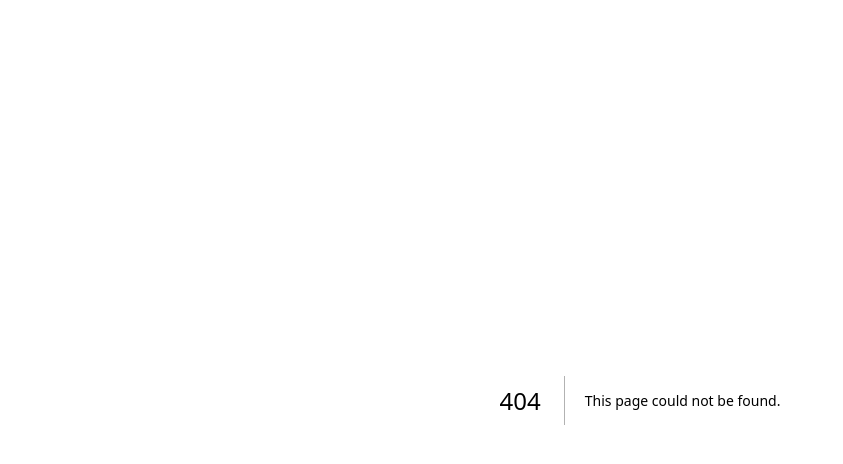
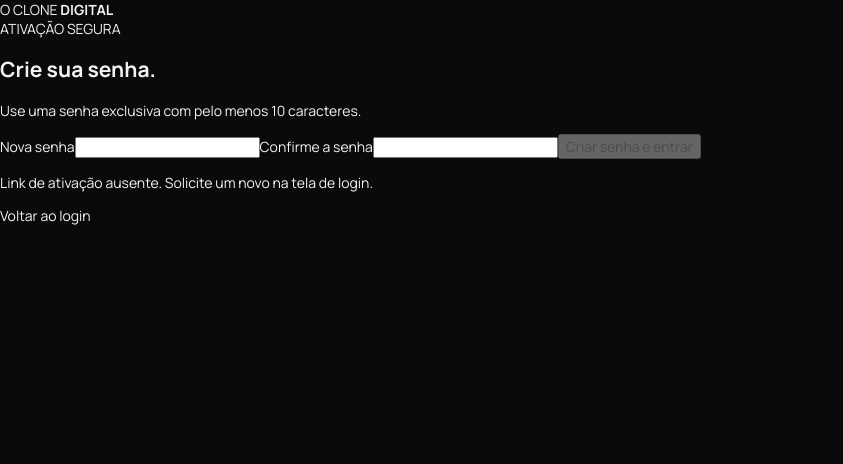
Before and after one commit to oLuiixz/o-clone-digital, a Next.js app: page /ativar in a window 1280 px wide. Before the commit this address had no page. Shown: the top 464 px of the page, without its empty margins (0-843 px from the left). Built offline with nearby package versions, Linux system fonts and the light colour scheme.

Commit message:
Add password setup page for secure activation links

```diff
--- /dev/null
+++ b/app/ativar/page.js
@@ -0,0 +1,41 @@
+"use client";
+
+import { useState } from "react";
+import { useSearchParams } from "next/navigation";
+import Link from "next/link";
+
+export default function ActivatePage() {
+  const params = useSearchParams();
+  const token = params.get("token") || "";
+  const [password, setPassword] = useState("");
+  const [confirm, setConfirm] = useState("");
+  const [error, setError] = useState("");
+  const [busy, setBusy] = useState(false);
+
+  async function submit(event) {
+    event.preventDefault(); setError("");
+    if (password !== confirm) { setError("As senhas não coincidem."); return; }
+    setBusy(true);
+    try {
+      const response = await fetch("/api/auth/activate", { method: "POST", headers: { "Content-Type": "application/json" }, body: JSON.stringify({ token, password }) });
+      const data = await response.json();
+      if (!response.ok) throw new Error(data.error || "Não foi possível ativar a conta.");
+      window.location.assign(data.redirect || "/");
+    } catch (err) { setError(err.message || "Tente novamente."); }
+    finally { setBusy(false); }
+  }
+
+  return <main className="auth-page"><section className="auth-card">
+    <Link className="auth-brand" href="/">O CLONE <b>DIGITAL</b></Link>
+    <div className="auth-eyebrow">ATIVAÇÃO SEGURA</div><h1>Crie sua senha.</h1>
+    <p className="auth-description">Use uma senha exclusiva com pelo menos 10 caracteres.</p>
+    <form onSubmit={submit} className="auth-form">
+      <label htmlFor="password">Nova senha</label><input id="password" type="password" autoComplete="new-password" minLength={10} maxLength={128} required value={password} onChange={e => setPassword(e.target.value)} />
+      <label htmlFor="confirm">Confirme a senha</label><input id="confirm" type="password" autoComplete="new-password" minLength={10} maxLength={128} required value={confirm} onChange={e => setConfirm(e.target.value)} />
+      {error && <p className="auth-error" role="alert">{error}</p>}
+      <button className="auth-submit" disabled={busy || !token}>{busy ? "Ativando..." : "Criar senha e entrar"}</button>
+    </form>
+    {!token && <p className="auth-error">Link de ativação ausente. Solicite um novo na tela de login.</p>}
+    <p className="auth-footnote"><Link href="/login">Voltar ao login</Link></p>
+  </section></main>;
+}
```
